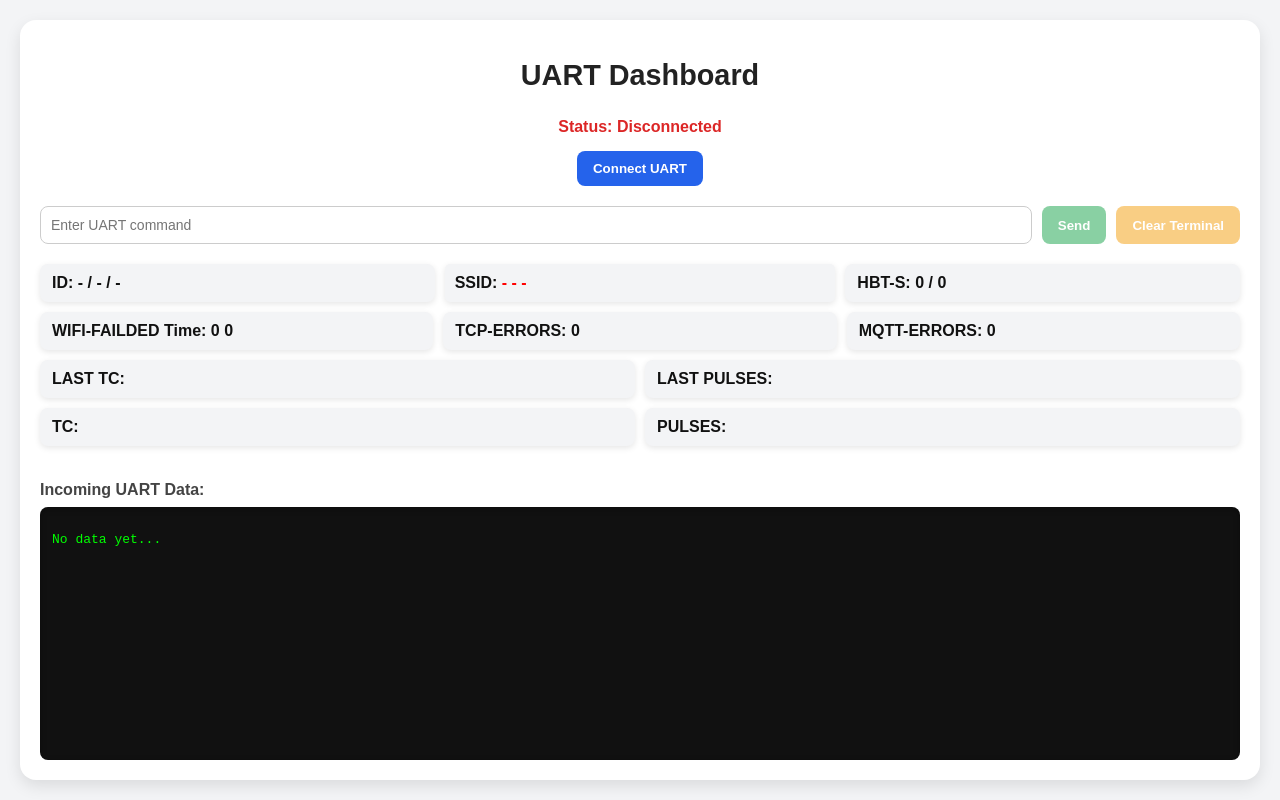
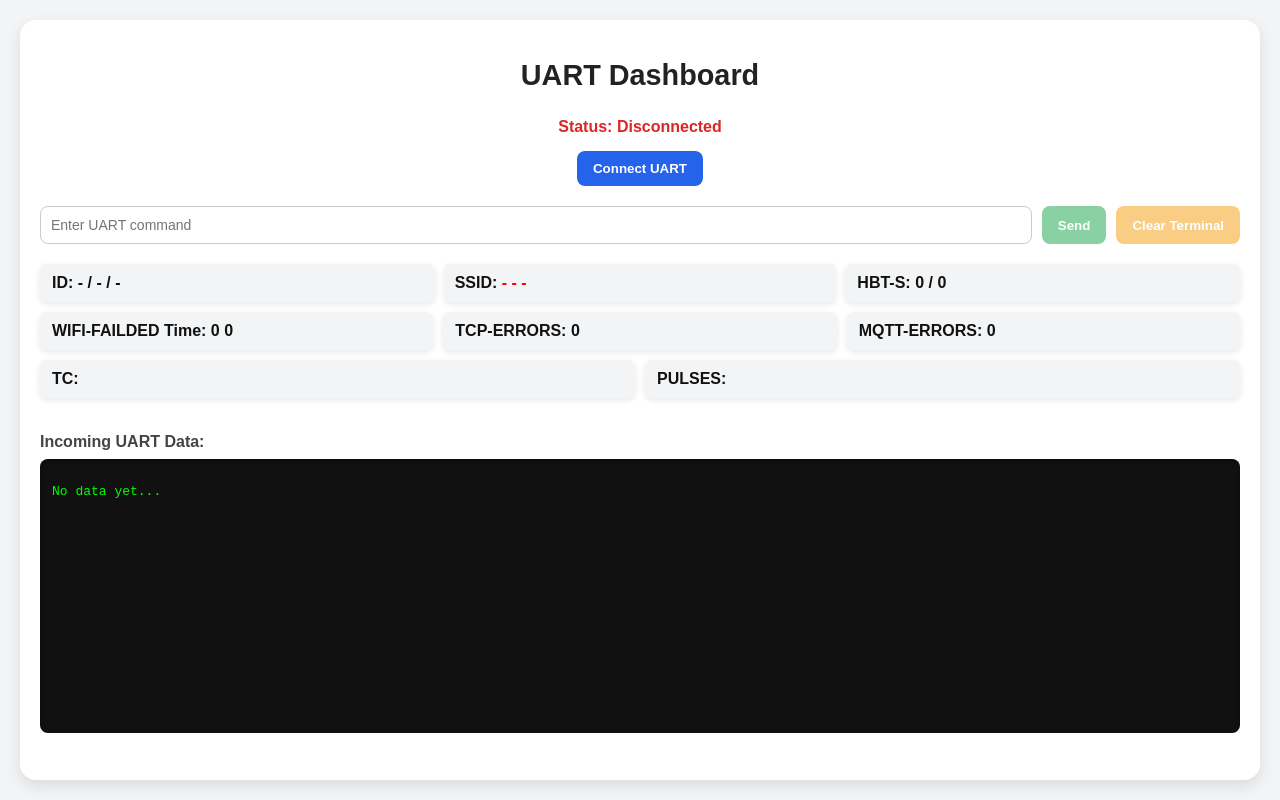
Before and after one commit to siddhiGvc2/Kwikay_Uart_Monitor, a React (Create React App) app: page / in a window 1280 px wide. Built offline with nearby package versions, Linux system fonts and the light colour scheme.

Commit message:
removed lastTc & lastPulses

```diff
--- a/src/App.js
+++ b/src/App.js
@@ -17,7 +17,7 @@ function transformMessage(msg) {
         }
     }
 
-    return `${prefix}${result.join(':')}${suffix}`;
+    return `${result.join(':')}`;
 }
 
 
@@ -498,12 +498,6 @@ let uartBuffer = "";
              <strong>MQTT-ERRORS:</strong> {deviceInfo.mqtt_errors || 0}
            </div>
            <div className="info-card2">
-             <strong>LAST TC:</strong> {deviceInfo.lastTc || ""}
-           </div>
-           <div className="info-card2">
-             <strong>LAST PULSES:</strong> {deviceInfo.lastPulses || ""}
-           </div>
-           <div className="info-card2">
              <strong>TC:</strong> {deviceInfo.tc || ""}
            </div>
            <div className="info-card2">
```
